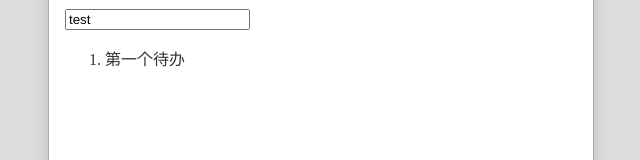
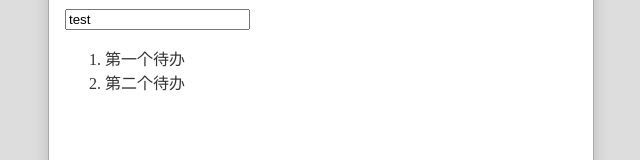
Before and after one commit to FRANKIETANG/react-todo-list, a React (Create React App) app: page / in a window 1280 px wide. Shown: the part 121-281 px from the top of the page, without its empty margins (319-959 px from the left). Built offline with nearby package versions, Linux system fonts and the light colour scheme.

Commit message:
将每个待办封装成 TodoItem 组件

```diff
--- a/src/App.js
+++ b/src/App.js
@@ -1,6 +1,7 @@
 import React, { Component } from 'react';
 import './App.css';
 import TodoInput from './TodoInput'
+import TodoItem from './TodoItem'
 
 class App extends Component {
   constructor(props){
@@ -8,7 +9,8 @@ class App extends Component {
     this.state = {
       newTodo: 'test',
       todoList: [
-        {id:1, title:'第一个待办'}
+        {id:1, title:'第一个待办'},
+        {id:2, title:'第二个待办'}
       ]
     }
   }
@@ -16,7 +18,11 @@ class App extends Component {
   render() {
 
     let todos = this.state.todoList.map((item,index)=>{
-      return <li>{item.title}</li>
+      return (
+        <li>
+          <TodoItem todo={item}/>
+        </li>
+      )
     })
 
     return (
--- /dev/null
+++ b/src/TodoItem.js
@@ -0,0 +1,7 @@
+import React, { Component } from 'react'
+
+export default class TodoItem extends Component {
+    render(){
+        return <div>{this.props.todo.title}</div>
+    }
+}
```
